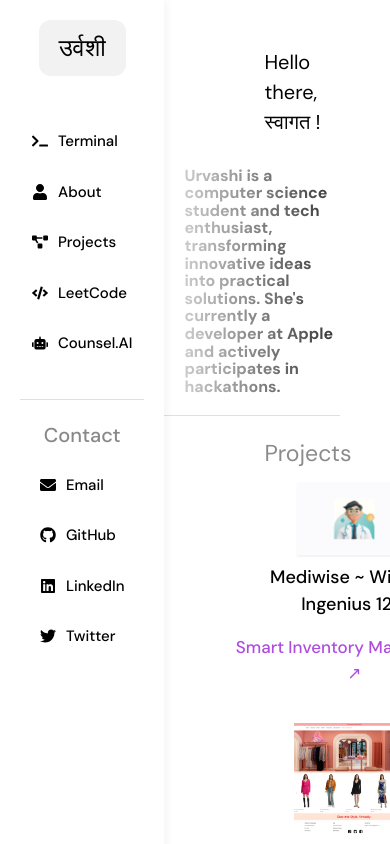
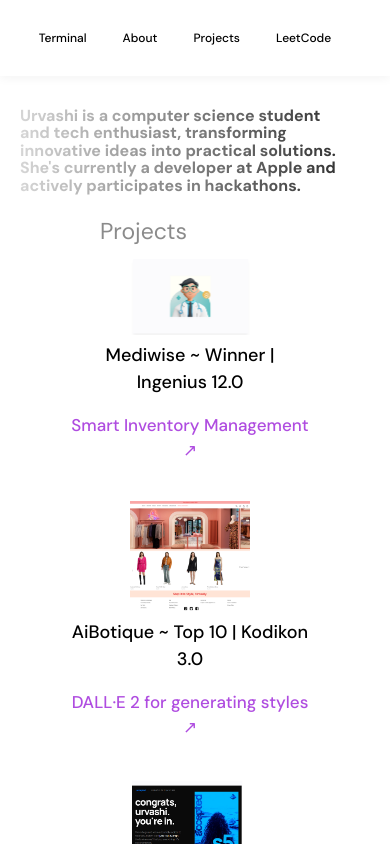
Before and after one commit to urvashii-b/Portfolio-Website, a React (Vite) app: page / in a window 390 px wide. Shown: the top 844 px of the page. Built offline with nearby package versions, Linux system fonts and the light colour scheme.

Commit message:
responsive sidebar

```diff
--- a/src/components/Sidebar.css
+++ b/src/components/Sidebar.css
@@ -99,3 +99,66 @@
   border-top: 1px solid #e0e0e0;
   margin: 25px 0;
 }
+
+/* Responsive Sidebar */
+@media (max-width: 768px) {
+  .sidebar {
+    position: fixed;
+    top: 0;
+    bottom: auto;
+    width: 100%;
+    height: auto;
+    padding: 5px 0;
+    box-shadow: 0 2px 10px rgba(0, 0, 0, 0.05);
+    z-index: 1000;
+    overflow-x: auto;
+    background-color: #fff;
+  }
+
+  .sidebar-content {
+    flex-direction: row;
+    justify-content: space-around;
+    align-items: center;
+    overflow-x: auto;
+  }
+
+  .title,
+  .contact,
+  hr {
+    display: none;
+  }
+
+  .nav-links {
+    display: flex;
+    flex-direction: row;
+    justify-content: space-around;
+    width: 100%;
+  }
+
+  .nav-links li {
+    margin: 0 10px;
+  }
+
+  .nav-links li a {
+    display: flex;
+    align-items: center;
+    justify-content: center;
+    font-size: 20px;
+    padding: 8px;
+    border-radius: 8px;
+  }
+
+  .icon {
+    display: none;
+  }
+
+  .nav-links li a span {
+    font-size: 12px;
+  }
+
+  /* Hide Counsel.AI link on mobile */
+  .nav-links li a[href="https://counsel-ai.vercel.app/"] {
+    display: none;
+    margin-top: 0;
+  }
+}
--- a/src/components/Sidebar.tsx
+++ b/src/components/Sidebar.tsx
@@ -1,48 +1,62 @@
 import React from 'react';
 import { Link } from 'react-router-dom';
-import { FaTerminal, FaUser, FaProjectDiagram, FaCode, FaRobot, FaEnvelope, FaGithub, FaLinkedin, FaTwitter } from 'react-icons/fa';
+import {
+  FaTerminal,
+  FaUser,
+  FaProjectDiagram,
+  FaCode,
+  FaRobot,
+  FaEnvelope,
+  FaGithub,
+  FaLinkedin,
+  FaTwitter
+} from 'react-icons/fa';
 import './Sidebar.css';
 
 const Sidebar: React.FC = () => {
   return (
     <aside className="sidebar">
       <div className="sidebar-content">
+        {/* Title Section */}
         <div className="title">
           <Link to="/" className="title-link">उर्वशी</Link>
         </div>
 
+        {/* Navigation Links */}
         <nav>
           <ul className="nav-links">
             <li>
               <a href="https://urvashi-terminal.vercel.app/" target="_blank" rel="noopener noreferrer">
-                <FaTerminal className="icon" /> Terminal
+                <FaTerminal className="icon" /><span>Terminal</span>
               </a>
             </li>
             <li>
               <a href="https://urvashi-about.vercel.app/" target="_blank" rel="noopener noreferrer">
-                <FaUser className="icon" /> About
+                <FaUser className="icon" /><span>About</span>
               </a>
             </li>
             <li>
               <a href="#projects">
-                <FaProjectDiagram className="icon" /> Projects
+                <FaProjectDiagram className="icon" /><span>Projects</span>
               </a>
             </li>
             <li>
               <a href="https://leetcode.com/u/urvashiiibh/" target="_blank" rel="noopener noreferrer">
-                <FaCode className="icon" /> LeetCode
+                <FaCode className="icon" /><span>LeetCode</span>
               </a>
             </li>
             <li>
               <a href="https://counsel-ai.vercel.app/" target="_blank" rel="noopener noreferrer">
-                <FaRobot className="icon" /> Counsel.AI
+                <FaRobot className="icon" /><span>Counsel.AI</span>
               </a>
             </li>
           </ul>
         </nav>
 
+        {/* Separator */}
         <hr />
 
+        {/* Contact Section */}
         <div className="contact">
           <div className="contact-title">Contact</div>
           <ul className="contact-links">
```
